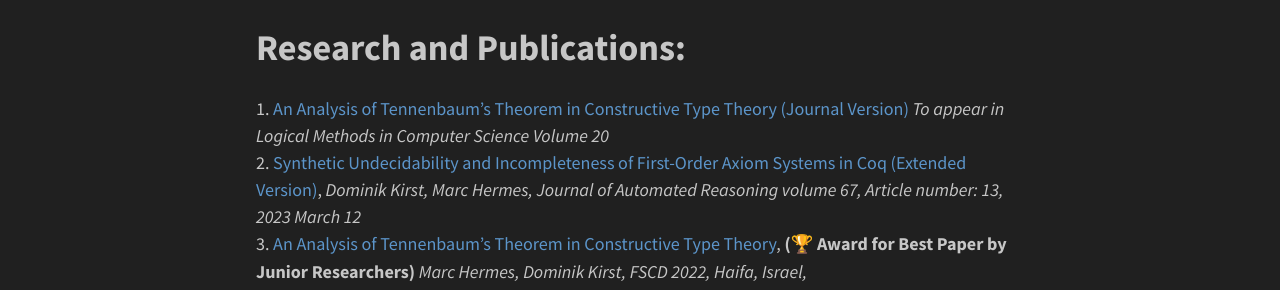
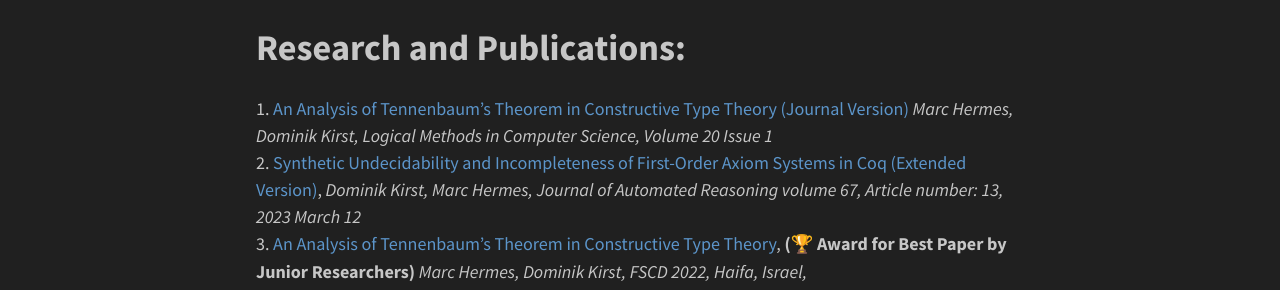
Before and after one commit to HermesMarc/hermesmarc.github.io, a Jekyll site: the page built from about.md, in a window 1280 px wide. Shown: the part 677-967 px from the top of the page. Built offline with Jekyll 4.4.1, drawn with Linux system fonts in a browser that asks for light colours; nearby versions of some CDN libraries.

Commit message:
Update about.md

```diff
--- a/about.md
+++ b/about.md
@@ -14,7 +14,7 @@ In my free time, I enjoy scaling the heights of the local climbing gym, watching
 
 ## Research and Publications:
 
-6. [An Analysis of Tennenbaum's Theorem in Constructive Type Theory (Journal Version)](https://arxiv.org/abs/2302.14699) *To appear in Logical Methods in Computer Science Volume 20*
+6. [An Analysis of Tennenbaum's Theorem in Constructive Type Theory (Journal Version)](https://lmcs.episciences.org/13204) *Marc Hermes, Dominik Kirst, Logical Methods in Computer Science, Volume 20 Issue 1*
 5. [Synthetic Undecidability and Incompleteness of First-Order Axiom Systems in Coq (Extended Version)](https://link.springer.com/article/10.1007/s10817-022-09647-x), *Dominik Kirst, Marc Hermes, Journal of Automated Reasoning volume 67, Article number: 13, 2023 March 12*
 4. [An Analysis of Tennenbaum's Theorem in Constructive Type Theory](https://drops.dagstuhl.de/opus/volltexte/2022/16290/pdf/LIPIcs-FSCD-2022-9.pdf), **(🏆 Award for Best Paper by Junior Researchers)** *Marc Hermes, Dominik Kirst, FSCD 2022, Haifa, Israel,*
 3. [Modeling Peano Arithmetic in Constructive Type Theory (MA Thesis)](https://raw.githubusercontent.com/HermesMarc/Documents/main/thesis.pdf), *Marc Hermes, Saarland University, 2021*
```
